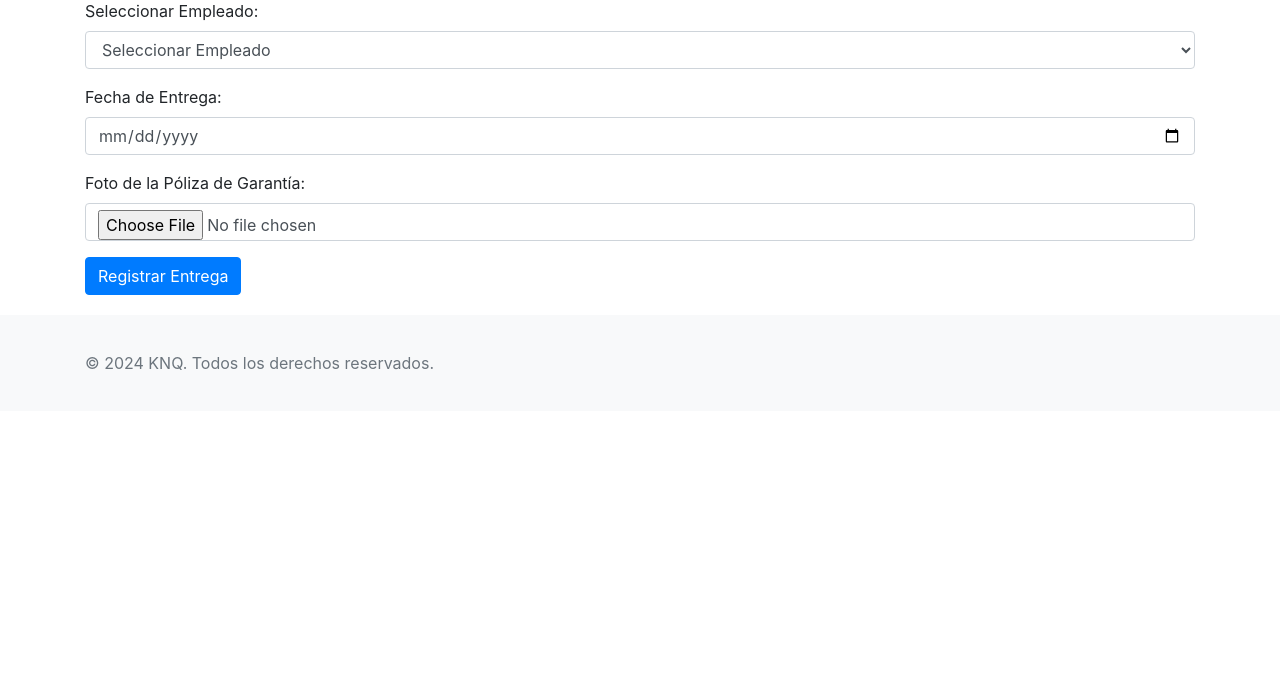
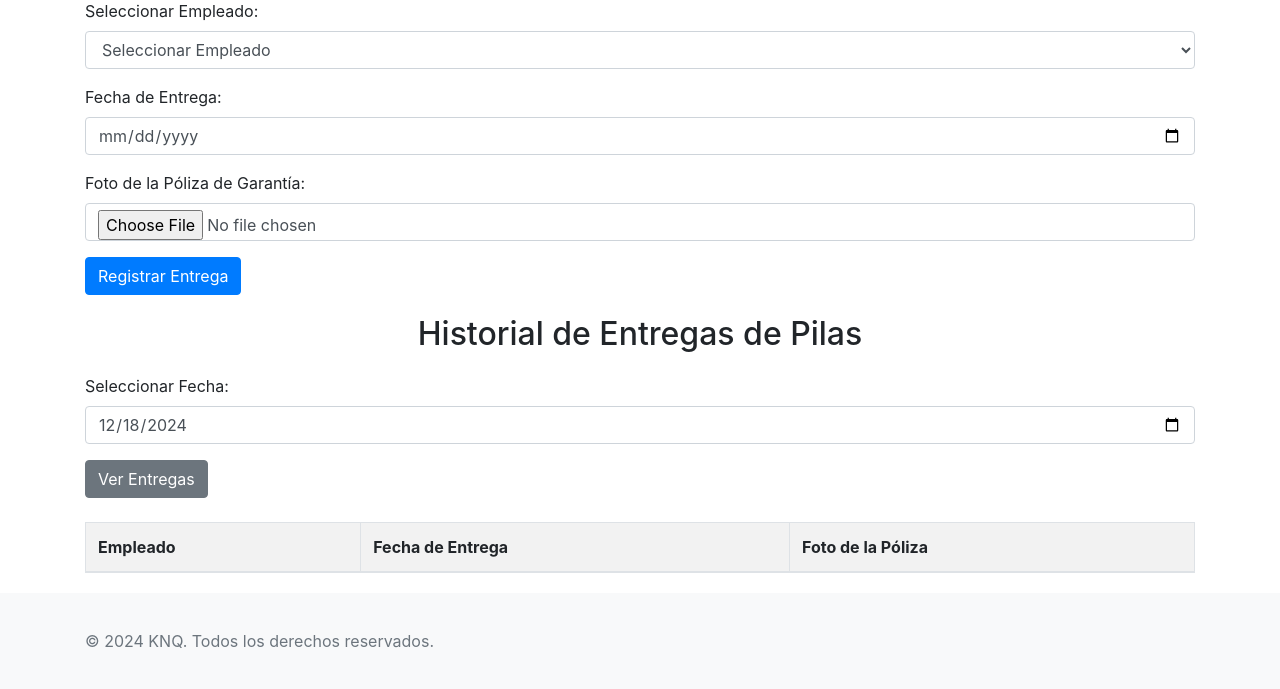
Before and after one commit to cecidavi/MI-KNQ, a PHP site: page /Entrega_pilas.php in a window 1280 px wide. Shown: the part 171-860 px from the top of the page. Before the commit the page ends 541 px from the top, so only its background shows below. Run offline with PHP 8.4, Linux system fonts and the light colour scheme; the visitor is signed in with stand-in values (Sample User, id 1); data that the repository does not hold is empty.

Commit message:
Almacen casi casi termiando

```diff
--- a/Entrega_pilas.php
+++ b/Entrega_pilas.php
@@ -17,6 +17,16 @@ $empleados = [];
 while ($row_empleado = $result_empleados->fetch_assoc()) {
     $empleados[] = $row_empleado;
 }
+
+// Obtener la fecha seleccionada
+$fecha_seleccionada = isset($_GET['fecha']) ? $_GET['fecha'] : date('Y-m-d');
+
+// Obtener el historial de entregas de pilas para la fecha seleccionada
+$sql_entregas = "SELECT e.id_empleado, e.fecha_entrega, e.foto_poliza, emp.nombre AS nombre_empleado
+                 FROM entregas_pilas e
+                 JOIN empleados emp ON e.id_empleado = emp.id_empleado
+                 WHERE e.fecha_entrega = '$fecha_seleccionada'";
+$result_entregas = $conn->query($sql_entregas);
 ?>
 
 <!DOCTYPE html>
@@ -56,6 +66,36 @@ while ($row_empleado = $result_empleados->fetch_assoc()) {
 
         <input type="submit" value="Registrar Entrega" class="btn btn-primary">
     </form>
+</div>
+
+<h2>Historial de Entregas de Pilas</h2>
+<div class="container">
+    <form method="GET" action="">
+        <div class="form-group">
+            <label for="fecha">Seleccionar Fecha:</label>
+            <input type="date" id="fecha" name="fecha" class="form-control" value="<?= $fecha_seleccionada ?>" required>
+        </div>
+        <input type="submit" value="Ver Entregas" class="btn btn-secondary">
+    </form>
+
+    <table class="table table-bordered mt-4">
+        <thead>
+            <tr>
+                <th>Empleado</th>
+                <th>Fecha de Entrega</th>
+                <th>Foto de la Póliza</th>
+            </tr>
+        </thead>
+        <tbody>
+            <?php while ($row = $result_entregas->fetch_assoc()): ?>
+                <tr>
+                    <td><?= $row['nombre_empleado'] ?></td>
+                    <td><?= $row['fecha_entrega'] ?></td>
+                    <td><img src="<?= $row['foto_poliza'] ?>" alt="Foto Póliza" style="width: 100px; height: 100px;"></td>
+                </tr>
+            <?php endwhile; ?>
+        </tbody>
+    </table>
 </div>
 
 <script>
```
Also changed, not shown: procesar_registrar_entrega.php (+16 -21 lines), uploads/polizas/0-8086627748257922834 2 (1).pdf 2.png (added), uploads/polizas/12cb81cf-07e8-4fb0-9948-2ae6b697b2bb-removebg-preview.png (added), uploads/polizas/WhatsApp Image 2024-12-15 at 8.39.52 PM.jpeg (added).
